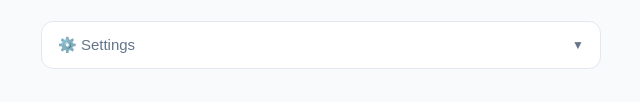
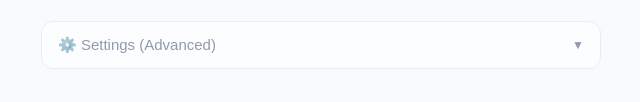
Before and after one commit to milappatel3/commute-planner, a plain HTML site: page index.html in a window 1280 px wide. Shown: the part 949-1051 px from the top of the page, 319-959 px from the left. Drawn offline with Linux system fonts and the light colour scheme.

Commit message:
Ensure settings always stay collapsed by default
- Explicit initialization to keep settings closed
- Labeled as 'Advanced' to indicate infrequent use
- Reduced opacity to de-emphasize
- Will only open when explicitly clicked
- Set-once-and-forget design

```diff
--- a/index.html
+++ b/index.html
@@ -498,8 +498,8 @@
             </div>
 
             <!-- Settings Section (Bottom) -->
-            <button class="details-toggle" id="bart-details-toggle" style="margin-top: 24px;">
-                ⚙️ Settings
+            <button class="details-toggle" id="bart-details-toggle" style="margin-top: 24px; opacity: 0.7;">
+                ⚙️ Settings (Advanced)
             </button>
             <div class="details-content" id="bart-details-content">
 
@@ -1167,6 +1167,12 @@
         startBARTUpdates(); // Start live BART updates
         adjustLayoutBasedOnTime(); // Set initial layout based on time
         setInterval(adjustLayoutBasedOnTime, 60000); // Check every minute for time changes
+
+        // Ensure settings sections stay closed by default
+        document.getElementById('bart-details-content').classList.remove('open');
+        document.getElementById('bart-details-toggle').classList.remove('open');
+        document.getElementById('drive-details-content').classList.remove('open');
+        document.getElementById('drive-details-toggle').classList.remove('open');
     </script>
 </body>
 </html>
```
